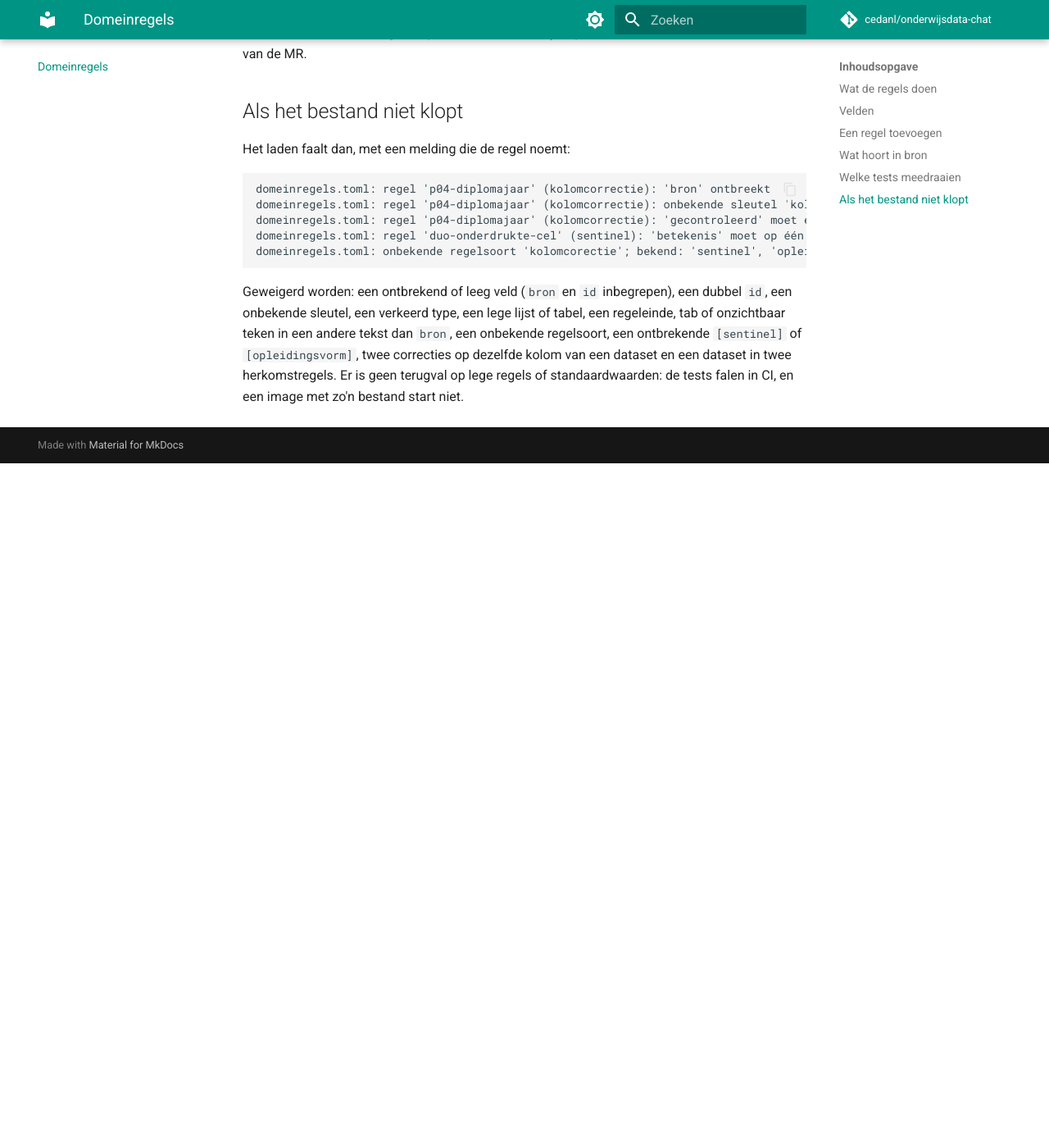
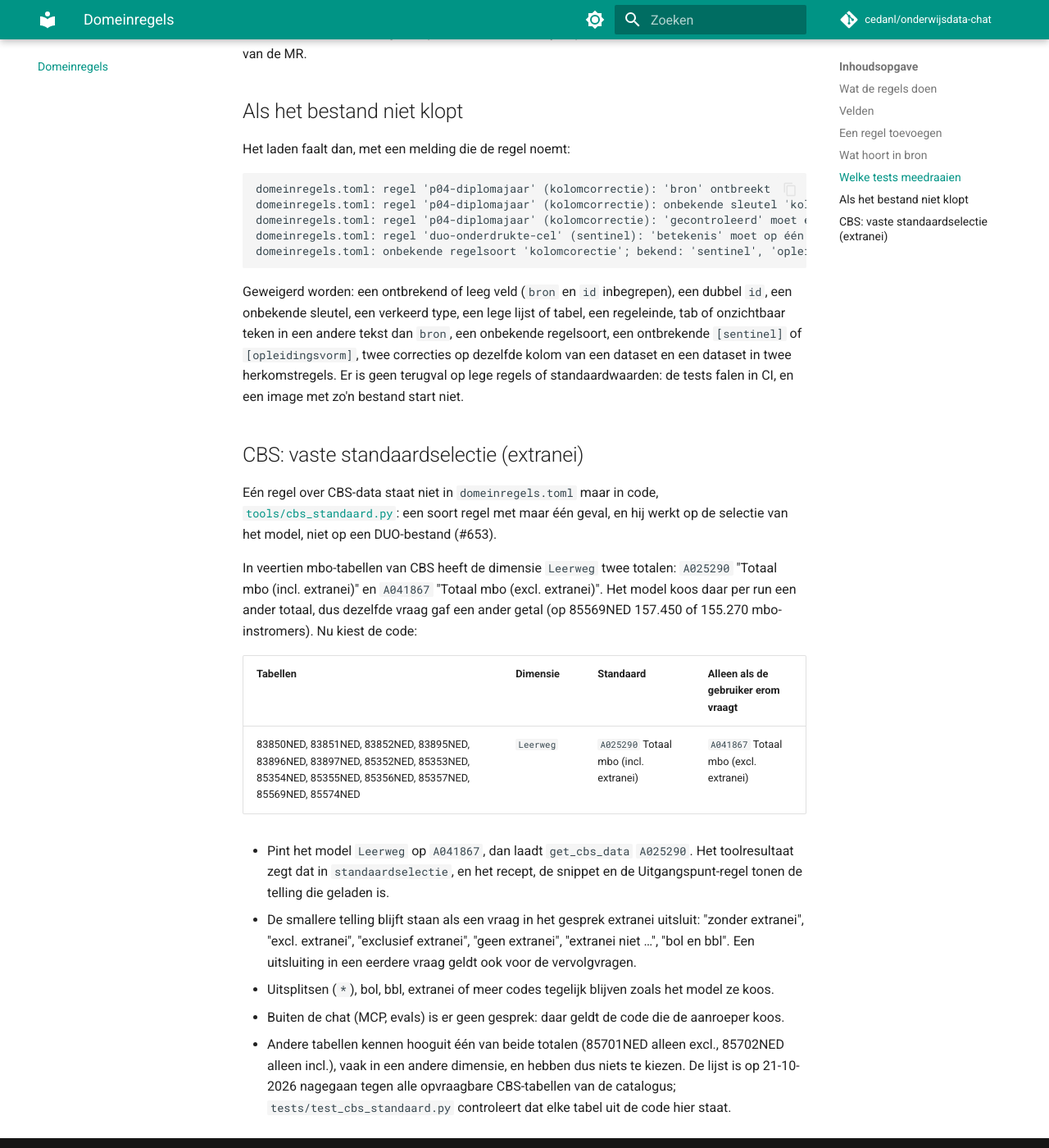
Before and after one commit to cedanl/onderwijsdata-chat, an MkDocs documentation site: the page built from docs/domeinregels.md, in a window 1280 px wide and 1400 px high, scrolled down 4342 px. Shown: the whole window at 82% size. Built offline with MkDocs 1.6.1 and Material for MkDocs 9.7.7, drawn with Linux system fonts in a browser that asks for light colours; comment, search, counter and statistics services are not loaded; before the commit the page ends 4907 px from its top, so only the background shows below that.

Commit message:
docs: list the CBS extranei default per table
docs/domeinregels.md names the 14 tables, the dimension, the default and
when the narrower count stays; a test checks every table in the code is
listed. CHANGELOG entry under "Betrouwbaarheid van antwoorden".

Refs #653

Co-Authored-By: Claude Opus 5.5 <noreply@anthropic.com>
Claude-Session: https://claude.ai/code/session_01BCmd2DrL12Nap5CEWChv2P

```diff
--- a/docs/domeinregels.md
+++ b/docs/domeinregels.md
@@ -155,3 +155,29 @@ in een andere tekst dan `bron`, een onbekende regelsoort, een ontbrekende `[sent
 `[opleidingsvorm]`, twee correcties op dezelfde kolom van een dataset en een dataset in twee
 herkomstregels. Er is geen terugval op lege regels of standaardwaarden: de tests falen in CI, en
 een image met zo'n bestand start niet.
+
+## CBS: vaste standaardselectie (extranei)
+
+Eén regel over CBS-data staat niet in `domeinregels.toml` maar in code,
+[`tools/cbs_standaard.py`](https://github.com/cedanl/onderwijsdata-chat/blob/main/tools/cbs_standaard.py):
+een soort regel met maar één geval, en hij werkt op de selectie van het model, niet op een DUO-bestand (#653).
+
+In veertien mbo-tabellen van CBS heeft de dimensie `Leerweg` twee totalen: `A025290` "Totaal mbo (incl.
+extranei)" en `A041867` "Totaal mbo (excl. extranei)". Het model koos daar per run een ander totaal, dus
+dezelfde vraag gaf een ander getal (op 85569NED 157.450 of 155.270 mbo-instromers). Nu kiest de code:
+
+| Tabellen | Dimensie | Standaard | Alleen als de gebruiker erom vraagt |
+|---|---|---|---|
+| 83850NED, 83851NED, 83852NED, 83895NED, 83896NED, 83897NED, 85352NED, 85353NED, 85354NED, 85355NED, 85356NED, 85357NED, 85569NED, 85574NED | `Leerweg` | `A025290` Totaal mbo (incl. extranei) | `A041867` Totaal mbo (excl. extranei) |
+
+- Pint het model `Leerweg` op `A041867`, dan laadt `get_cbs_data` `A025290`. Het toolresultaat zegt dat in
+  `standaardselectie`, en het recept, de snippet en de Uitgangspunt-regel tonen de telling die geladen is.
+- De smallere telling blijft staan als een vraag in het gesprek extranei uitsluit: "zonder extranei",
+  "excl. extranei", "exclusief extranei", "geen extranei", "extranei niet …", "bol en bbl". Een uitsluiting
+  in een eerdere vraag geldt ook voor de vervolgvragen.
+- Uitsplitsen (`*`), bol, bbl, extranei of meer codes tegelijk blijven zoals het model ze koos.
+- Buiten de chat (MCP, evals) is er geen gesprek: daar geldt de code die de aanroeper koos.
+- Andere tabellen kennen hooguit één van beide totalen (85701NED alleen excl., 85702NED alleen incl.), vaak in
+  een andere dimensie, en hebben dus niets te kiezen. De lijst is op 21-10-2026 nagegaan tegen alle
+  opvraagbare CBS-tabellen van de catalogus; `tests/test_cbs_standaard.py` controleert dat elke tabel uit de
+  code hier staat.
```
Also changed, not shown: CHANGELOG.md (+6 -0 lines).
